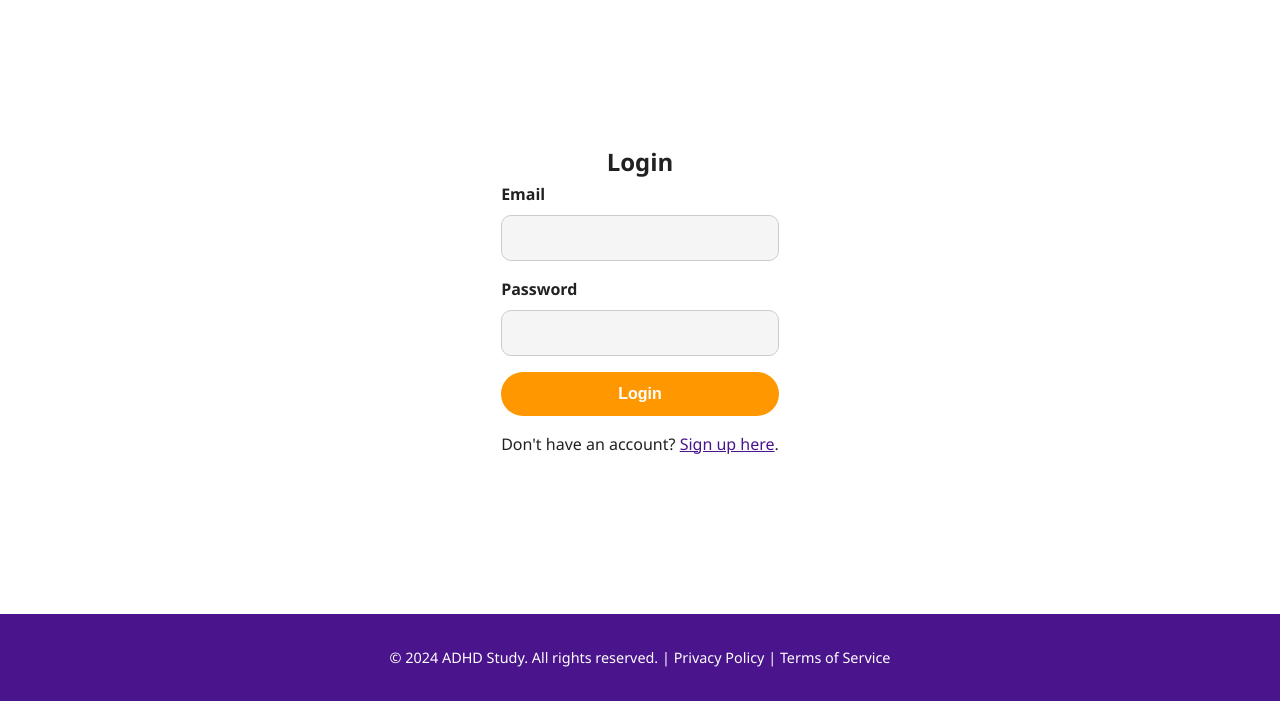
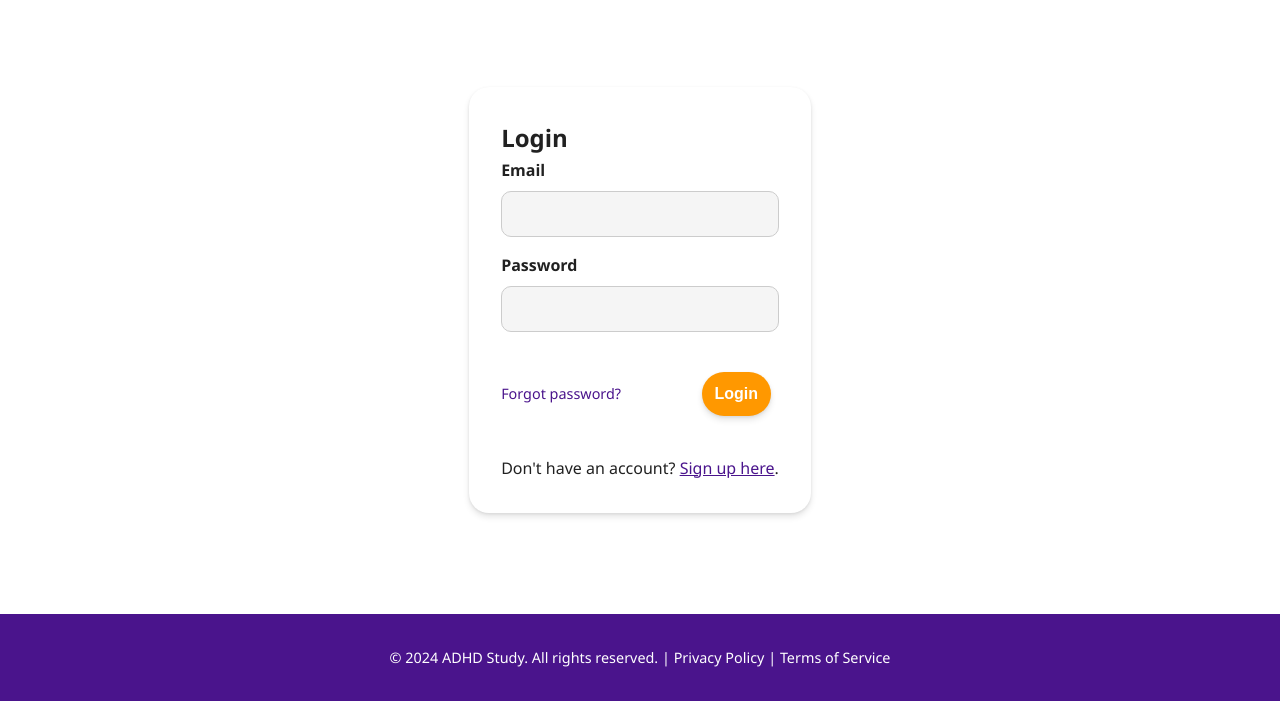
Before and after one commit to Q2OD/ADHDStudys, a Flask app: page /login in a window 1280 px wide. Shown: the part 99-800 px from the top of the page. Run offline with Flask 3, Linux system fonts and the light colour scheme.

Commit message:
feat: Enhance login and signup pages with rounded panels and improved layout

```diff
--- a/static/css/style.css
+++ b/static/css/style.css
@@ -425,3 +425,29 @@ button[type="submit"]:hover {
 .alert-hidden {
     opacity: 0;
 }
+.auth-panel {
+    background-color: var(--background-light);
+    padding: 2rem;
+    border-radius: 20px;
+    box-shadow: 0 4px 6px rgba(0, 0, 0, 0.1), 0 1px 3px rgba(0, 0, 0, 0.08);
+    max-width: 400px;
+    width: 100%;
+    margin: 0 auto;
+}
+
+.auth-links {
+    display: flex;
+    justify-content: space-between;
+    align-items: center;
+    margin-top: 1rem;
+}
+
+.forgot-password {
+    color: var(--text-gray);
+    text-decoration: none;
+    font-size: 0.9rem;
+}
+
+.forgot-password:hover {
+    text-decoration: underline;
+}
--- a/templates/auth/login.html
+++ b/templates/auth/login.html
@@ -2,6 +2,7 @@
 
 {% block content %}
 <div class="auth-container">
+    <div class="auth-panel">
         <h2>Login</h2>
         <form method="post">
             <div>
@@ -12,8 +13,12 @@
                 <label for="password">Password</label>
                 <input type="password" name="password" required>
             </div>
-        <button type="submit">Login</button>
+            <div class="auth-links">
+                <a href="#" class="forgot-password">Forgot password?</a>
+                <button type="submit" class="btn-primary">Login</button>
+            </div>
         </form>
         <p>Don't have an account? <a href="{{ url_for('auth.signup') }}">Sign up here</a>.</p>
     </div>
+</div>
 {% endblock %}
```
Also changed, not shown: templates/auth/signup.html (+6 -1 lines). Lines whose indentation alone changed are shown as unchanged.
